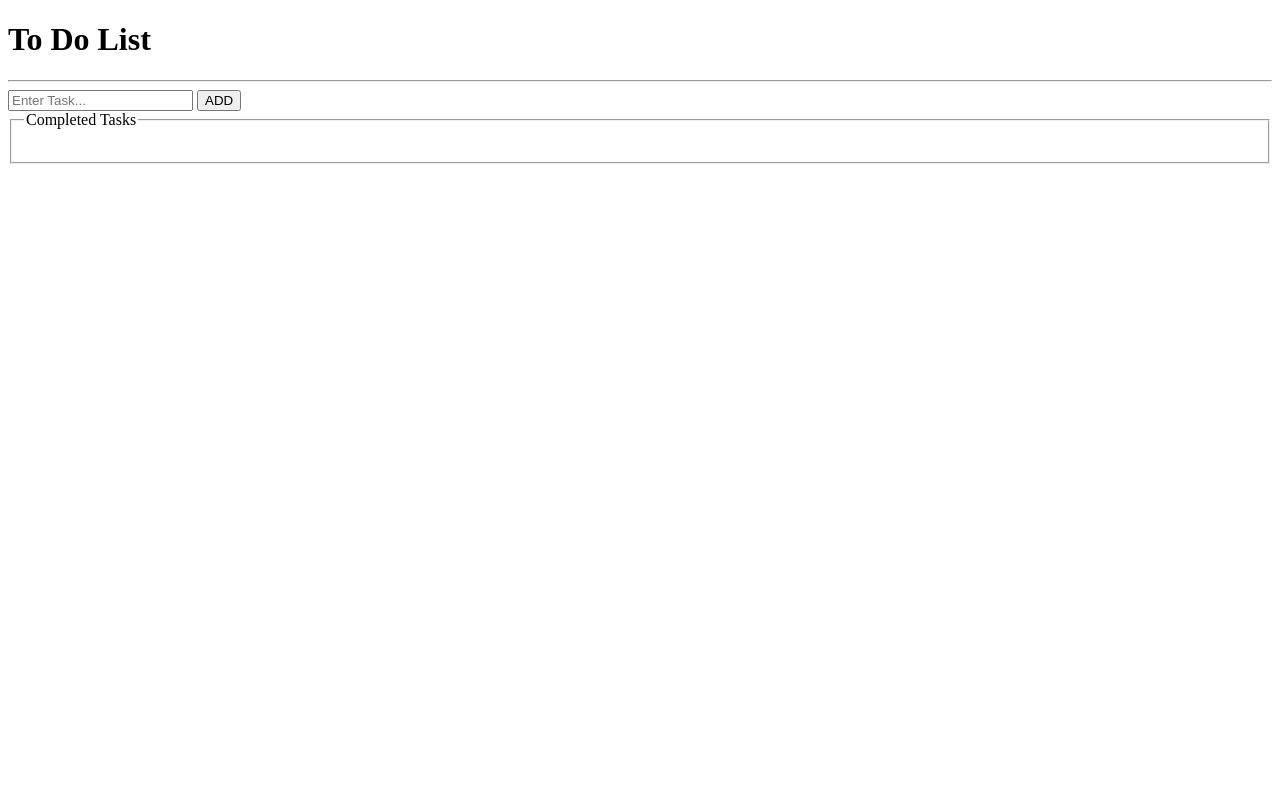
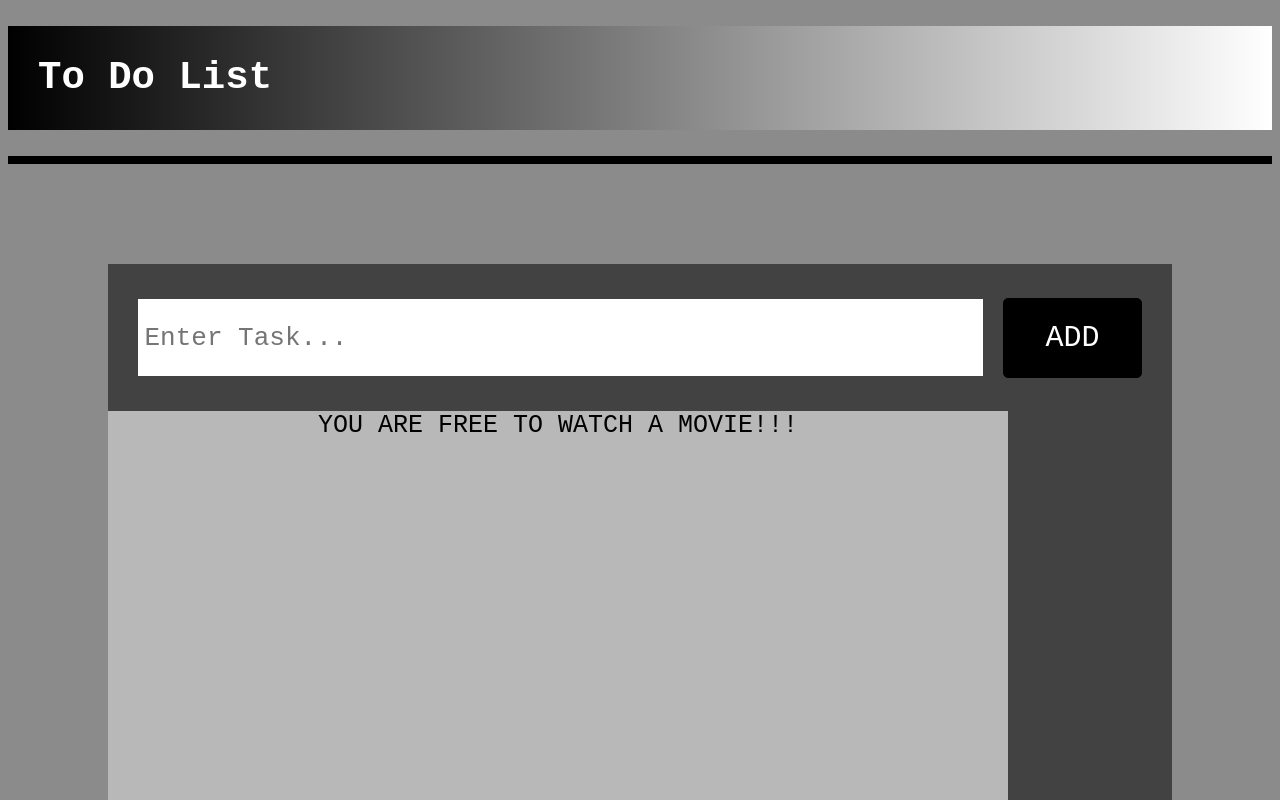
Before and after one commit to Burhan-Ahmed/Basic-ToDo-List, a plain HTML site: page index.html in a window 1280 px wide. Shown: the top 800 px of the page. Drawn offline with nearby package versions, Linux system fonts and the light colour scheme.

Commit message:
Update index.html

```diff
--- a/index.html
+++ b/index.html
@@ -6,7 +6,7 @@
     <h1>To Do List</h1>
     <hr class="todo"></hr>
 <title>To Do List In Javascript</title>
-<link rel="stylesheet" type="text/css" href="CSS Task1.css">
+<link rel="stylesheet" type="text/css" href="style.css">
 <link rel="stylesheet" href="https://cdn.jsdelivr.net/npm/bootstrap-icons@1.8.3/font/bootstrap-icons.css" />
 
 </head>
@@ -33,6 +33,6 @@
 </div>
 </div>
 
-<script src="JS Task1.js"></script>
+<script src="Functions.js"></script>
 </body>
 </html>
```
